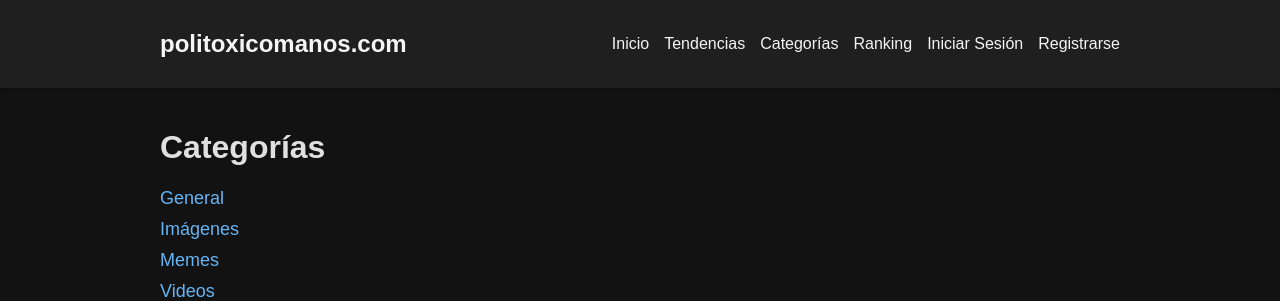
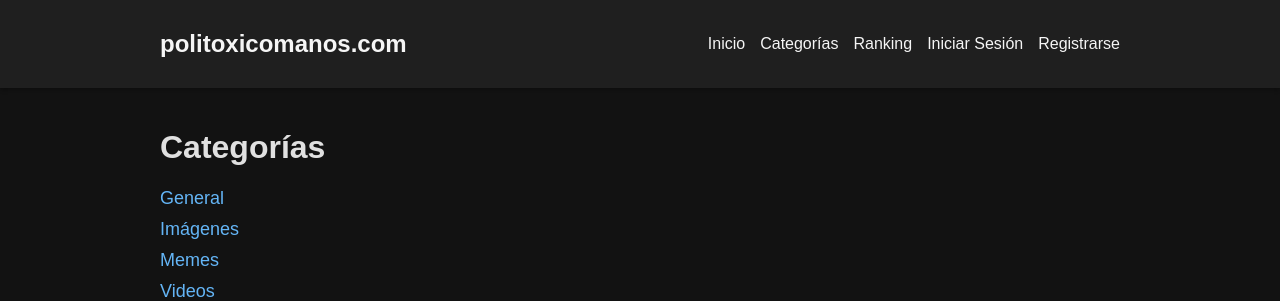
Before and after one commit to matamuertos/politoxicomanos, a Flask app: page /categories in a window 1280 px wide. Shown: the top 301 px of the page. Run offline with Flask 3, Linux system fonts and the light colour scheme; data comes from the database, SQL or seed files in the repository; parts of the project's set-up code (start-up, migrations or seed data) failed here and were passed over.

Commit message:
Fix: enlaces eliminados en base.html

```diff
--- a/templates/base.html
+++ b/templates/base.html
@@ -16,9 +16,7 @@
                 {% if current_user %}
                 <li><a href="{{ url_for('submit') }}">Enviar Aporte</a></li>
                 <li><a href="{{ url_for('ranking') }}">Ranking</a></li>
-                {# <a href="{{ url_for('trending') }}">Tendencias</a> #}
                 <li><a href="{{ url_for('categories_list') }}">Categorías</a></li>
-                <li><a href="{{ url_for('feed') }}">Feed</a></li>
                 <li><a href="{{ url_for('notifications') }}">Notificaciones{% if unread_notifications %} ({{ unread_notifications }}){% endif %}</a></li>
                 <li>
                     <form action="{{ url_for('search') }}" method="GET" class="search-form">
@@ -31,7 +29,6 @@
                 {% endif %}
                 <li><a href="{{ url_for('logout') }}">Cerrar sesión</a></li>
                 {% else %}
-                <li><a href="{{ url_for('trending') }}">Tendencias</a></li>
                 <li><a href="{{ url_for('categories_list') }}">Categorías</a></li>
                 <li><a href="{{ url_for('ranking') }}">Ranking</a></li>
                 <li><a href="{{ url_for('login') }}">Iniciar Sesión</a></li>
```
